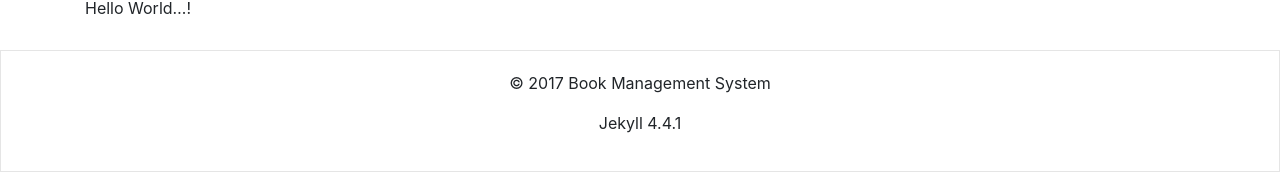
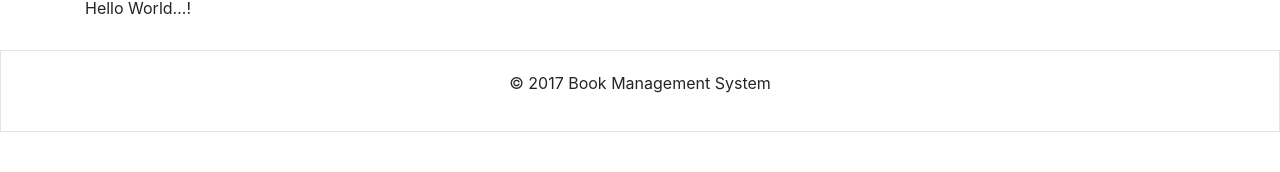
Before and after one commit to zzunstu/Test, a Jekyll site: the page built from index.html, in a window 1280 px wide. Shown: the part 783-955 px from the top of the page. Built offline with Jekyll 4.4.1, drawn with Linux system fonts in a browser that asks for light colours; after the commit the page ends 915 px from its top, so only the background shows below that.

Commit message:
Update footer.html

```diff
--- a/_includes/footer.html
+++ b/_includes/footer.html
@@ -1,4 +1,3 @@
 <footer class="footer">
   <p>&copy; {{ site.time | date: '%Y' }} {{ site.title }}</p>
-  <p>{% jekyll_version %}</p>
 </footer>
```
